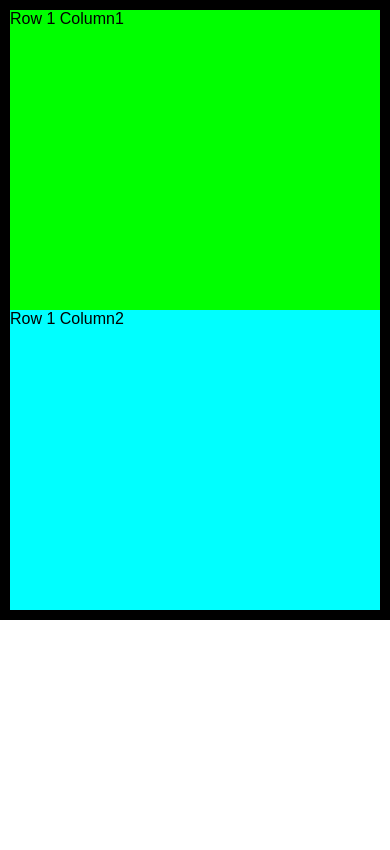
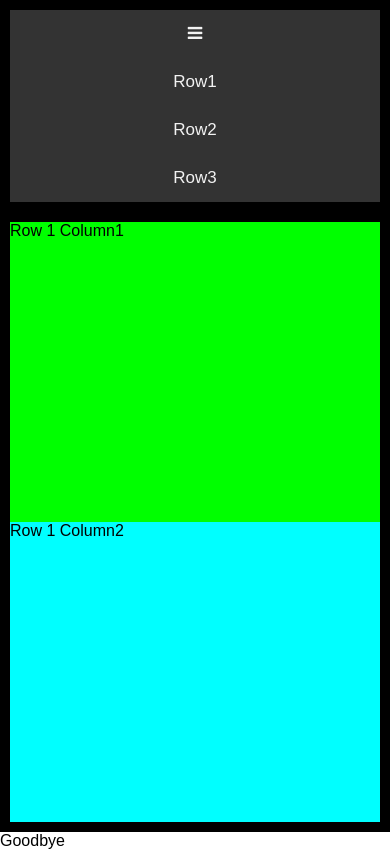
Before and after one commit to ElliotGreening14/ThirdResponder, a plain HTML site: page index.html in a window 390 px wide. Drawn offline with Linux system fonts and the light colour scheme.

Commit message:
Add files via upload
Added Navbar

```diff
--- a/index.html
+++ b/index.html
@@ -6,9 +6,12 @@ and open the template in the editor.
 -->
 <html>
     <head>
-        <title>TODO supply a title</title>
+        <title>TODO vvvvv supply a title</title>
         <meta charset="UTF-8">
         <meta name="viewport" content="width=device-width, initial-scale=1.0">
+        <link rel="stylesheet" href="https://cdnjs.cloudflare.com/ajax/libs/font-awesome/4.7.0/css/font-awesome.min.css">
+
+
         <style>
             body {
                 margin: 0;
@@ -43,24 +46,73 @@ and open the template in the editor.
                 height: 300px;
                 float: left;
             }
+            .topnav {
+                overflow:hidden;
+                background-color: #333;
+            }
 
+            .topnav-link {
+                float: left;
+                display: block;
+                color: #f2f2f2;
+                text-align:center;
+                padding: 14px 16px;
+                text-decoration: none;
+                font-size: 17px;
+            }
+            .topnav-link:hover {
+                background-color: #ddd;
+                color: black;
+                cursor: pointer;
+            }
 
+            #icon {
+                display: none;
+            }
+            .hide {
+                display:block;
+            }
+            .show {
+                display: none;
+            }
 
             @media screen and (max-width: 800px) {
-
-                .col-40{
+                .topnav-link{
+                    float:none;
+                    width:100%;
+                }
+                #icon{
+                    display:block;
+                }
+                .col-40 {
                     width: 100%;
-                    float:none;
+                    background-color: #00ff00;
+                    float: left;
                 }
-                .col-60{
+                .col-60 {
                     width: 100%;
-                    float: none;
+                    background-color: #00ffff;
+                    float: left;
                 }
-
+                .hide{
+                    display:none;
+                }
+                .show{
+                    display:block;
+                }
             }
         </style>
     </head>
     <body>
+
+        <div class='topnav row'>
+            <div id='icon' class='topnav-link' onclock='myFunction()'>
+                <div class='fa fa-bars'></div>
+            </div>
+            <div class='topnav-link' >Row1</div>
+            <div class='topnav-link' >Row2</div>
+            <div class='topnav-link' >Row3</div>
+        </div>
         <div id= "row1" class="row " style="display:block">
             <div class="col-40">
                 Row 1 Column1
@@ -70,5 +122,7 @@ and open the template in the editor.
             </div>
 
         </div>
+        <div class='hide'>Hello</div>
+        <div class='show'>Goodbye</div>
     </body>
 </html>
```
